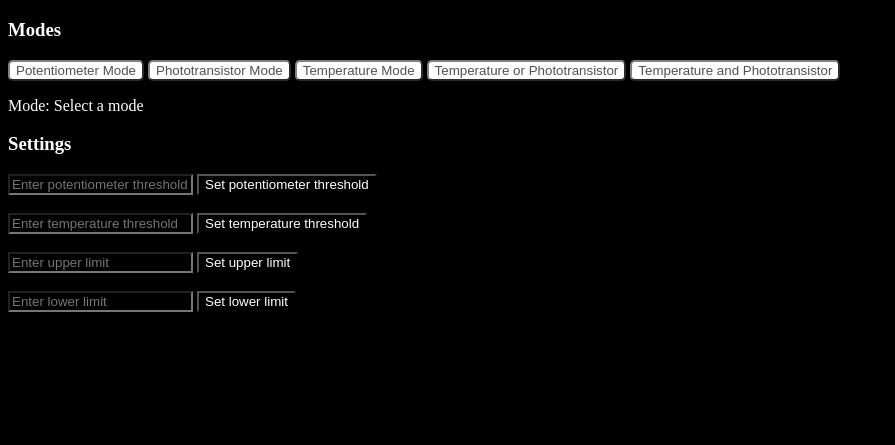
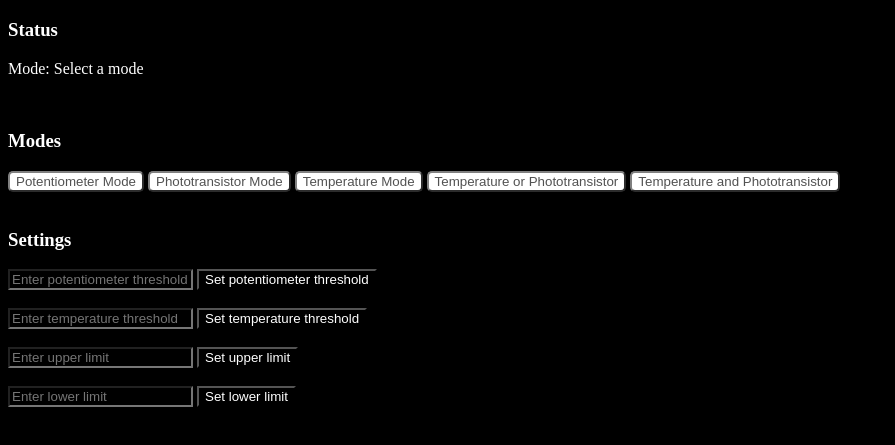
Before and after one commit to maryobotros/Comps-Code, a website: page NodeJS/index.html in a window 1280 px wide. Shown: the part 61-506 px from the top of the page, without its empty margins (0-895 px from the left). Drawn offline with nearby package versions, Linux system fonts and the light colour scheme; no server answers.

Commit message:
Changed the order of components on UI

```diff
--- a/NodeJS/index.html
+++ b/NodeJS/index.html
@@ -8,19 +8,27 @@
 
       <h1 id="title">Smart Blinds</h1>
 
+      <!-- Status heading -->
+      <h3 id="statusHeading">Status</h3>
+
+      <!-- Status indicators -->
+      <p id="mode">Mode: Select a mode</p>
+      <p id="status"></p>
+      </br>
+
       <!-- Modes heading -->
       <h3 id="modesHeading">Modes</h3>
 
       <!-- Buttons for the different modes  -->
-      <button id="dial" onclick="potentiometer()">Potentiometer Mode</button>
-      <button id="light" onclick="phototransistor()">Phototransistor Mode</button>
-      <button id="temp" onclick="temperature()">Temperature Mode</button>
-      <button id="tempOrLight" onclick="tempOrLight()">Temperature or Phototransistor</button>
-      <button id="tempAndLight" onclick="tempAndLight()">Temperature and Phototransistor</button>
+      <div>
+         <button id="dial" onclick="potentiometer()">Potentiometer Mode</button>
+         <button id="light" onclick="phototransistor()">Phototransistor Mode</button>
+         <button id="temp" onclick="temperature()">Temperature Mode</button>
+         <button id="tempOrLight" onclick="tempOrLight()">Temperature or Phototransistor</button>
+         <button id="tempAndLight" onclick="tempAndLight()">Temperature and Phototransistor</button>
+      </div>
+      </br>
 
-      <!-- Status indicators -->
-      <p id="mode">Mode: Select a mode</p>
-      <p id="status"></p>
 
       <!-- Settings heading -->
       <h3 id="settingsHeading">Settings</h3>
@@ -149,7 +157,7 @@
             border-color:gray;
          }
 
-         #mode, #status, #modesHeading, #settingsHeading, #input-text, #send-text, #input-temp, #send-temp, #input-upper, #send-upper, #input-lower, #send-lower{
+         #mode, #status, #statusHeading, #modesHeading, #settingsHeading, #input-text, #send-text, #input-temp, #send-temp, #input-upper, #send-upper, #input-lower, #send-lower{
             color:white;
          }
       </style>
```
